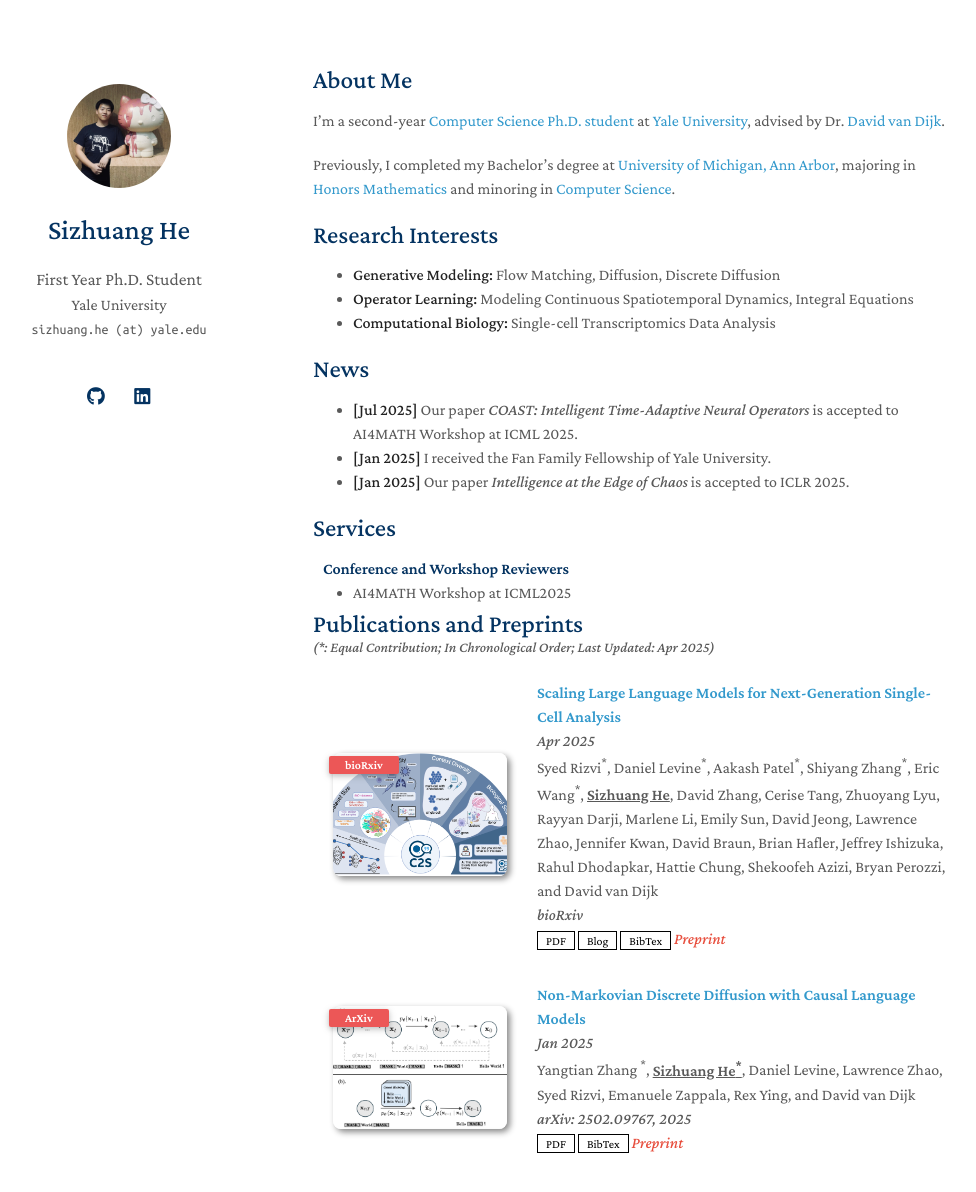
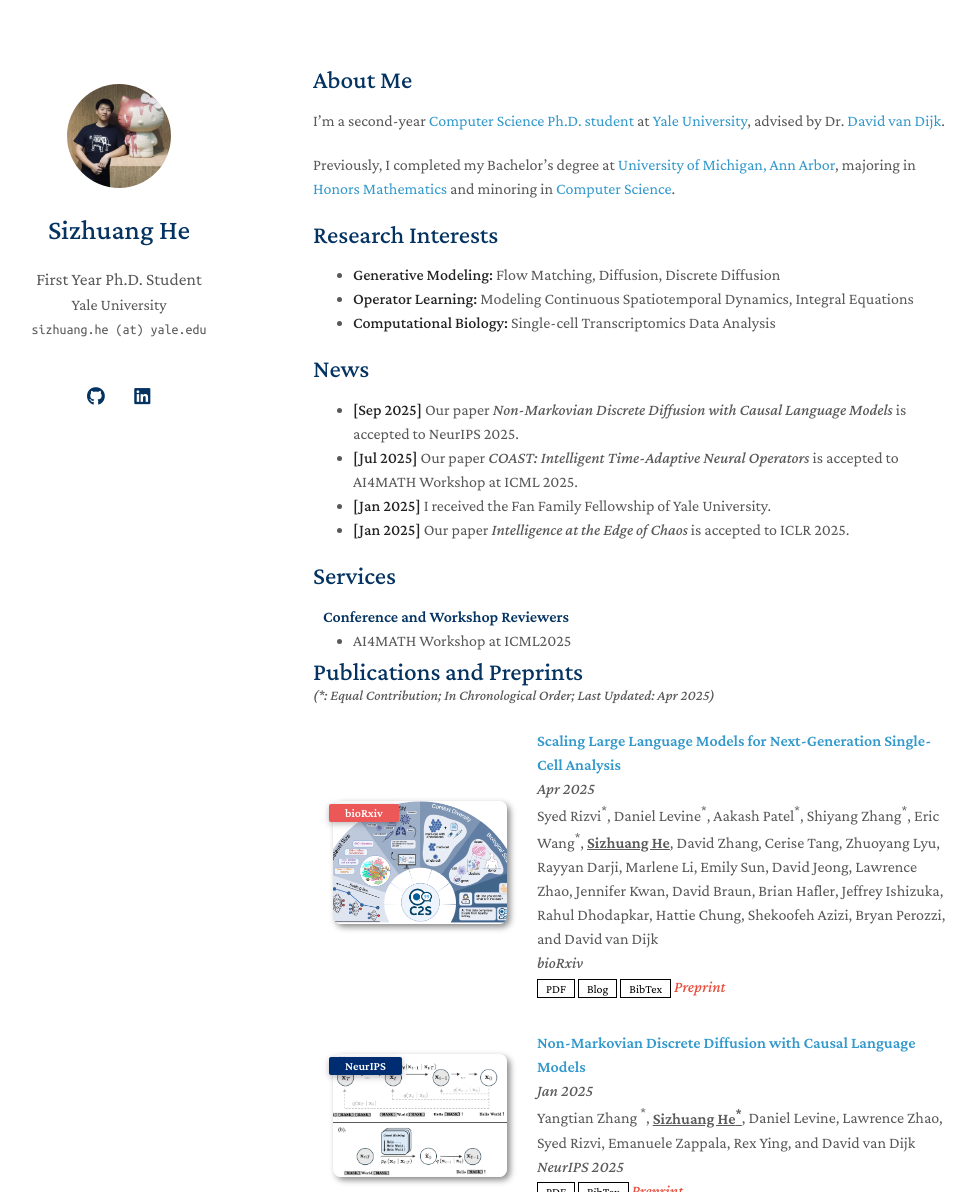
Before and after one commit to SizhuangHe/sizhuanghe.github.io, a Jekyll site: the page built from index.md, in a window 1280 px wide and 1400 px high, cut to the strip 0-1192 px from the top of the window. Shown: the whole strip, without its empty margins (157-1133 px from the left). Built offline with Jekyll 4.4.1, drawn with Linux system fonts in a browser that asks for light colours; a style sheet for code colours, icons or effects is not loaded; our own code applies the rules of GitHub Pages for plain Markdown files.

Commit message:
neurips 2025

```diff
--- a/_data/publications.yml
+++ b/_data/publications.yml
@@ -15,8 +15,8 @@ main:
   - title: Non-Markovian Discrete Diffusion with Causal Language Models
     authors: Yangtian Zhang <sup>*</sup>, <b><u>Sizhuang He<sup>*</sup></u></b>, Daniel Levine, Lawrence Zhao, Syed Rizvi, Emanuele Zappala, Rex Ying, and David van Dijk
     date: Jan 2025
-    conference_short: ArXiv
-    conference: arXiv&#58; 2502.09767, 2025
+    conference_short: NeurIPS
+    conference: NeurIPS 2025
     pdf: https://arxiv.org/pdf/2502.09767
     # code: https://github.com/MrGiovanni/ContinualLearning
     bibtex: ./assets/bibs/caddi.txt
--- a/index.md
+++ b/index.md
@@ -16,7 +16,7 @@ Previously, I completed my Bachelor's degree at [University of Michigan, Ann Arb
 
 
 ## News
-
+- **[Sep 2025]** Our paper *Non-Markovian Discrete Diffusion with Causal Language Models* is accepted to NeurIPS 2025.
 - **[Jul 2025]** Our paper *COAST: Intelligent Time-Adaptive Neural Operators* is accepted to AI4MATH Workshop at ICML 2025.
 - **[Jan 2025]** I received the Fan Family Fellowship of Yale University.
 - **[Jan 2025]** Our paper *Intelligence at the Edge of Chaos* is accepted to ICLR 2025.
```
